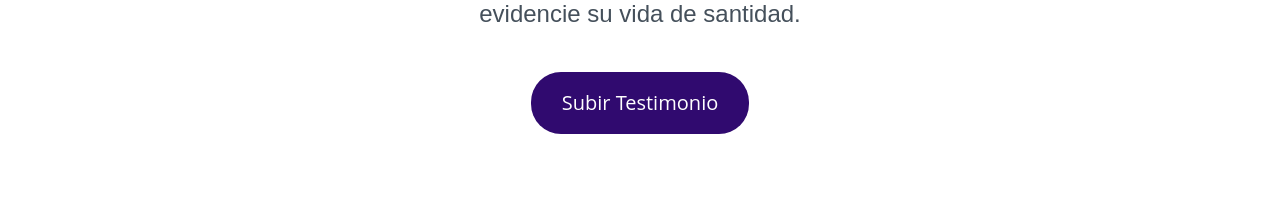
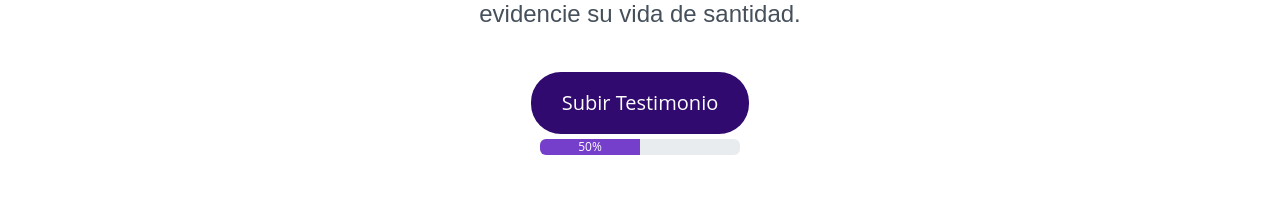
Before and after one commit to camquipc/santo-subuto, a React (Create React App) app: page / in a window 1280 px wide. Shown: the part 5775-5985 px from the top of the page. Built offline with nearby package versions, Linux system fonts and the light colour scheme.

Commit message:
add progress bar

```diff
--- a/src/App.css
+++ b/src/App.css
@@ -1236,8 +1236,10 @@ section {
 
 .archivos-container {
   padding: 5px;
-  display: flex;justify-content: center;
+  display: flex;
+  justify-content: center;
   align-items: center;
+  flex-direction: column;
 
 }
 
@@ -1504,3 +1506,12 @@ h4 {
   padding: 10px 20px 20px 20px;
 
 }
+
+.progress {
+  width: 200px;
+  margin-top: 5px;
+}
+
+.progress-bar {
+  background: #753fcc;
+}
--- a/src/components/FileInput.js
+++ b/src/components/FileInput.js
@@ -1,12 +1,13 @@
 import React, { useState } from "react";
 import axios from "axios";
 
+
 export const FileInput = () => {
   const [selectedFile, setSelectedFile] = useState(null);
+  const [progres, setProgres] = useState(50);
 
   const handleFileUpload = (event) => {
     setSelectedFile(event.target.files[0]);
-
     handleUpload();
   };
 
@@ -14,7 +15,11 @@ export const FileInput = () => {
     const formData = new FormData();
     formData.append("file", selectedFile);
     axios
-      .post("/api/upload", formData)
+      .post("/api/upload", formData, {
+        onUploadProgress: e => {
+          setProgres(Math.round(100 * e.loaded) / e.total)
+        }
+      })
       .then((response) => {
         console.log(response.data);
       })
@@ -34,6 +39,11 @@ export const FileInput = () => {
         id="file"
         onChange={handleFileUpload}
       />
+
+      <div className="progress">
+        <div className="progress-bar" role="progressbar" style={{ width: progres + '%' }}
+          aria-valuenow={progres} aria-valuemin={progres} aria-valuemax="100">{progres}%</div>
+      </div >
     </>
   );
 };
```
